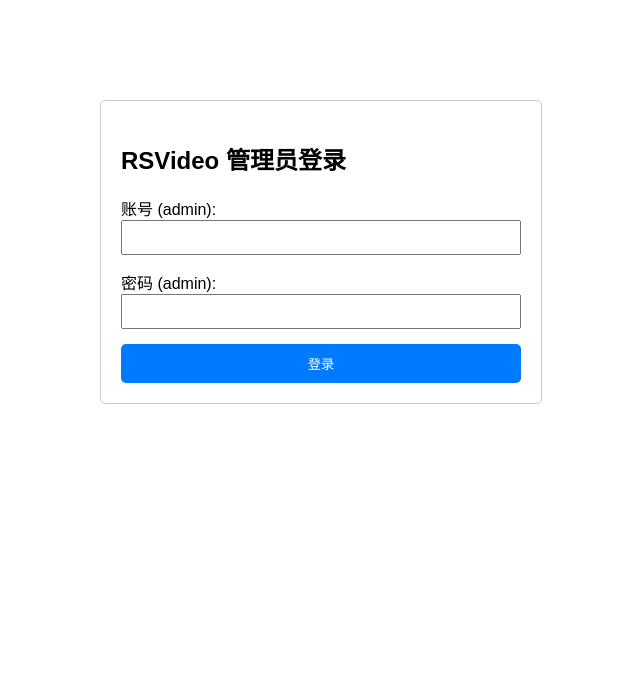
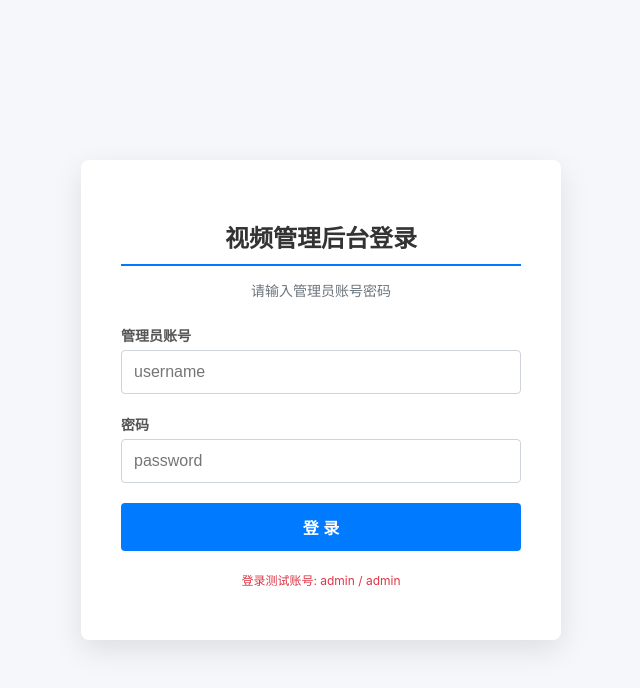
Before and after one commit to zyhgov/ruoshan-yinfa-video, a React (Vite) app: page /admin in a window 1280 px wide. Shown: the top 688 px of the page, without its empty margins (319-959 px from the left). Built offline with nearby package versions, Linux system fonts and the light colour scheme.

Commit message:
feat: 优化视频和链接列表功能

```diff
--- a/src/pages/AdminDashboard.jsx
+++ b/src/pages/AdminDashboard.jsx
@@ -1,4 +1,4 @@
-import React, { useState, useMemo, useCallback } from 'react';
+import React, { useState, useMemo, useCallback, useEffect } from 'react';
 import { useNavigate } from 'react-router-dom';
 import { v4 as uuidv4 } from 'uuid';
 
@@ -6,8 +6,8 @@ import { v4 as uuidv4 } from 'uuid';
 // 核心配置与常量
 // -------------------------------------------------------------------------
 const BASE_PATH = '';
+// 检查当前环境是否为只读模式 (非 localhost 视为线上环境)
 const isReadOnlyMode = !window.location.host.includes('localhost');
-const STORAGE_KEY = 'rsvideo_video_list';
 
 // 固定的档期分类列表
 const CATEGORY_MAP = {
@@ -24,26 +24,51 @@ const CATEGORY_OPTIONS = [
 ];
 
 // ----------------------------------------------------
-// 辅助函数：Local Storage 数据读写
+// 辅助函数：数据读写（基于 JSON 文件）
 // ----------------------------------------------------
-const loadVideos = () => {
+
+// 异步加载视频列表数据
+const loadVideos = async () => {
+  // 尝试从项目根目录的 video_list.json 加载数据
   try {
-    const data = localStorage.getItem(STORAGE_KEY);
-    const parsedData = data ? JSON.parse(data) : [];
-    return Array.isArray(parsedData) ? parsedData : [];
+    const response = await fetch('/video_list.json');
+
+    // 如果文件不存在或加载失败 (如第一次运行)，返回空数组
+    if (!response.ok) {
+      console.warn("未找到 /video_list.json 文件或加载失败。将使用空列表。");
+      return [];
+    }
+
+    const data = await response.json();
+    return Array.isArray(data) ? data : [];
   } catch (error) {
-    console.error("Error loading videos from localStorage:", error);
+    console.error("加载 video_list.json 失败:", error);
     return [];
   }
 };
 
-const saveVideos = (videos) => {
-  try {
-    localStorage.setItem(STORAGE_KEY, JSON.stringify(videos));
-  } catch (error) {
-    console.error("Error saving videos to localStorage:", error);
-    alert("警告：本地存储失败，您的数据可能未保存！");
-  }
+// 触发 JSON 文件下载（用于保存数据）
+const downloadJsonFile = (data) => {
+    const jsonContent = JSON.stringify(data, null, 2);
+    const blob = new Blob([jsonContent], { type: 'application/json' });
+    const url = URL.createObjectURL(blob);
+    const a = document.createElement('a');
+    const fileName = 'video_list.json';
+
+    a.href = url;
+    a.download = fileName;
+    document.body.appendChild(a);
+    a.click();
+    document.body.removeChild(a);
+    URL.revokeObjectURL(url);
+
+    alert(`
+        📢 列表数据文件已生成并下载: ${fileName}。
+
+        👉 **重要！请手动操作：**
+        1. 将下载的 \`${fileName}\` **移动到您 Git 仓库的根目录下**。
+        2. 将此文件与您的代码一起提交并推送到 GitHub！
+    `);
 };
 
 
@@ -53,7 +78,10 @@ const saveVideos = (videos) => {
 
 function AdminDashboard() {
   const navigate = useNavigate();
-  const [videos, setVideos] = useState(loadVideos);
+  // 状态用于存储视频列表和加载状态
+  const [videos, setVideos] = useState([]);
+  const [loading, setLoading] = useState(true);
+
   const [searchTerm, setSearchTerm] = useState('');
   const [selectedCategory, setSelectedCategory] = useState('');
   const [formData, setFormData] = useState({
@@ -65,8 +93,19 @@ function AdminDashboard() {
     expiryDate: '',
   });
 
+  // 使用 useEffect 钩子在组件加载时异步获取数据
+  useEffect(() => {
+    loadVideos().then(data => {
+      setVideos(data);
+      setLoading(false);
+    }).catch(() => {
+        setLoading(false);
+    });
+  }, []);
+
+
   // ----------------------------------------
-  // 业务逻辑函数 (省略不变的代码块)
+  // 业务逻辑函数
   // ----------------------------------------
 
   const handleLogout = useCallback(() => {
@@ -85,21 +124,13 @@ function AdminDashboard() {
     setFormData(prev => ({ ...prev, [name]: value }));
   }, []);
 
-  const handleSearchChange = useCallback((e) => {
-    setSearchTerm(e.target.value);
-  }, []);
-
-  const handleCategoryFilterChange = useCallback((e) => {
-    setSelectedCategory(e.target.value);
-  }, []);
-
   const handleEdit = useCallback((video) => {
     if (isReadOnlyMode) return;
     setFormData(video);
   }, []);
 
 
-  // 文件下载生成逻辑 (重点更新部分：全宽视频 + 顶部导航栏)
+  // 文件下载生成逻辑 (全宽视频 + 顶部导航栏)
   const downloadHtmlFile = useCallback((data) => {
     const { title, videoUrl, htmlName, category, expiryDate } = data;
 
@@ -399,7 +430,7 @@ const htmlContent = `<!DOCTYPE html>
 </body>
 </html>`;
 
-    // 触发浏览器下载
+    // 触发浏览器下载 HTML 文件
     const blob = new Blob([htmlContent], { type: 'text/html' });
     const url = URL.createObjectURL(blob);
     const a = document.createElement('a');
@@ -413,13 +444,12 @@ const htmlContent = `<!DOCTYPE html>
     URL.revokeObjectURL(url);
 
     alert(`
-        ✅ 文件已生成并下载: ${fileName}。
+        ✅ HTML 文件已生成并下载: ${fileName}。
 
         👉 **请手动操作 (由于浏览器安全限制，无法自动创建文件夹):**
         1. 确保 Git 仓库根目录有 \`video\` 文件夹。
         2. 如果 \`video/${category}/\` 不存在，请手动创建。
         3. 将下载的 \`${fileName}\` 移动到本地 \`video/${category}/\` 文件夹中。
-        4. 最后，使用 Git 提交并推送。
     `);
   }, []);
 
@@ -433,7 +463,6 @@ const htmlContent = `<!DOCTYPE html>
         return;
     }
 
-    // 检查 category 是否在常量列表中
     if (!Object.values(CATEGORY_MAP).includes(category)) {
         alert(`档期分类代码 ${category} 无效！请使用预设的分类代码。`);
         return;
@@ -458,10 +487,15 @@ const htmlContent = `<!DOCTYPE html>
         alert('视频信息已新增！');
     }
 
+    // 1. 更新状态
     setVideos(updatedVideos);
-    saveVideos(updatedVideos);
 
+    // 2. 自动下载 HTML 文件
     downloadHtmlFile({ ...formData, generatedLink });
+
+    // 3. 自动下载最新的 JSON 列表文件 (核心数据保存逻辑)
+    downloadJsonFile(updatedVideos);
+
     resetForm();
   }, [formData, videos, downloadHtmlFile, resetForm]);
 
@@ -469,10 +503,13 @@ const htmlContent = `<!DOCTYPE html>
   const handleDelete = useCallback((id) => {
     if (isReadOnlyMode) return;
 
-    if (window.confirm('确定要删除这条链接吗？\n\n警告：这只会删除本地记录，你需要手动从您的 Git 仓库中删除对应的 HTML 文件！')) {
+    if (window.confirm('确定要删除这条链接吗？\n\n警告：这只会删除列表记录，你需要手动从您的 Git 仓库中删除对应的 HTML 文件！同时会自动下载新的 JSON 列表文件，请手动提交！')) {
         const updatedVideos = videos.filter(v => v.id !== id);
         setVideos(updatedVideos);
-        saveVideos(updatedVideos);
+
+        // 自动下载最新的 JSON 列表文件
+        downloadJsonFile(updatedVideos);
+
         alert('✅ 链接已删除！请记得手动删除本地文件并提交 Git。');
     }
   }, [videos]);
@@ -485,8 +522,17 @@ const htmlContent = `<!DOCTYPE html>
       .catch(err => console.error('复制失败:', err));
   }, []);
 
+
+  const handleSearchChange = useCallback((e) => {
+    setSearchTerm(e.target.value);
+  }, []);
+
+  const handleCategoryFilterChange = useCallback((e) => {
+    setSelectedCategory(e.target.value);
+  }, []);
+
   // ----------------------------------------
-  // 数据计算与渲染 (保持不变)
+  // 数据计算与渲染
   // ----------------------------------------
 
   const filteredVideos = useMemo(() => {
@@ -503,7 +549,16 @@ const htmlContent = `<!DOCTYPE html>
     return result;
   }, [videos, searchTerm, selectedCategory]);
 
-  // 渲染表单
+  if (loading) {
+      return (
+          <div style={{ padding: '50px', textAlign: 'center', fontSize: '20px' }}>
+              正在加载视频列表数据... 请确保项目根目录有 video_list.json 文件。
+          </div>
+      );
+  }
+
+
+  // 渲染表单 (样式代码省略，保持不变)
   const renderForm = () => (
     <form onSubmit={handleSubmit} style={{
         border: '1px solid #ddd',
@@ -540,7 +595,7 @@ const htmlContent = `<!DOCTYPE html>
       {!isReadOnlyMode && (
         <div style={{ marginTop: '20px', borderTop: '1px solid #eee', paddingTop: '15px' }}>
             <button type="submit" style={{ ...buttonStyle, backgroundColor: formData.id ? '#ffc107' : '#28a745' }}>
-                {formData.id ? '更新并下载文件' : '新增并下载文件'}
+                {formData.id ? '更新并下载文件 (HTML+JSON)' : '新增并下载文件 (HTML+JSON)'}
             </button>
             {formData.id && (
                 <button type="button" onClick={resetForm} style={{ ...buttonStyle, backgroundColor: '#6c757d', marginLeft: '10px' }}>
@@ -554,7 +609,7 @@ const htmlContent = `<!DOCTYPE html>
     </form>
   );
 
-  // 渲染列表
+  // 渲染列表 (样式代码省略，保持不变)
   const renderList = () => (
     <div>
       <h3 style={{ borderBottom: '2px solid #007bff', paddingBottom: '10px', color: '#333' }}>已生成的 HTML 链接列表 ({filteredVideos.length} / {videos.length} 条)</h3>
@@ -698,6 +753,15 @@ const htmlContent = `<!DOCTYPE html>
                     <li key={value}>{label} 对应代码: **{value}**</li>
                 ))}
             </ul>
+        <br/> 2. **文件放置:** 请手动将生成的 HTML 文件放置在本地 Git 仓库的 **`video/档期分类/`** 目录下，并将下载的 **`video_list.json`** 移动到**项目根目录**。
+        <br/> 3. **Cloudflare Pages 修复 (重要):** 为了让视频链接不返回 404，请确保在 **项目根目录**下创建 **`_redirects`** 文件，并包含以下内容：
+        <pre style={{ backgroundColor: '#fff', padding: '10px', border: '1px solid #ddd', overflowX: 'auto' }}>
+            <code>
+                # 允许直接访问 video 文件夹下的所有 HTML 文件<br/>
+                /video/* /video/:splat    200
+            </code>
+        </pre>
+        <br/> **最后，请将所有更改过的文件和下载的 JSON 文件一起提交并推送到 GitHub。**
       </p>
     </div>
   );
--- a/src/pages/Login.jsx
+++ b/src/pages/Login.jsx
@@ -8,6 +8,7 @@ function Login() {
 
   // 检查是否已登录：如果已登录，直接跳转到 dashboard
   useEffect(() => {
+    // 使用固定的 Token 检查登录状态
     if (localStorage.getItem('authToken') === 'logged_in_admin_token') {
       navigate('/admin/dashboard', { replace: true });
     }
@@ -15,45 +16,134 @@ function Login() {
 
   const handleSubmit = (e) => {
     e.preventDefault();
-    // 检查账号密码：admin, admin
-    if (username === 'admin' && password === 'admin') {
+
+    // 硬编码的账号密码：admin / admin
+    const ADMIN_USER = 'admin';
+    const ADMIN_PASS = 'admin';
+
+    if (username === ADMIN_USER && password === ADMIN_PASS) {
       // 登录成功：设置 Token 并跳转
       localStorage.setItem('authToken', 'logged_in_admin_token');
       navigate('/admin/dashboard', { replace: true });
     } else {
-      alert('账号或密码错误：请使用 admin / admin');
+      alert(`账号或密码错误：请使用 ${ADMIN_USER} / ${ADMIN_PASS}`);
     }
   };
 
   return (
-    <div style={{ maxWidth: '400px', margin: '100px auto', padding: '20px', border: '1px solid #ccc', borderRadius: '5px' }}>
-      <h2>RSVideo 管理员登录</h2>
+    <div style={styles.pageContainer}>
+      <div style={styles.loginCard}>
+        <h2 style={styles.title}>视频管理后台登录</h2>
+        <p style={styles.subtitle}>请输入管理员账号密码</p>
+
         <form onSubmit={handleSubmit}>
-        <div style={{ marginBottom: '15px' }}>
-          <label htmlFor="username">账号 (admin):</label>
+
+          <div style={styles.inputGroup}>
+            <label htmlFor="username" style={styles.label}>管理员账号</label>
             <input
               id="username"
               type="text"
               value={username}
               onChange={(e) => setUsername(e.target.value)}
-            style={{ width: '100%', padding: '8px', boxSizing: 'border-box' }}
+              style={styles.input}
+              placeholder="username"
+              required
             />
           </div>
-        <div style={{ marginBottom: '15px' }}>
-          <label htmlFor="password">密码 (admin):</label>
+
+          <div style={styles.inputGroup}>
+            <label htmlFor="password" style={styles.label}>密码</label>
             <input
               id="password"
               type="password"
               value={password}
               onChange={(e) => setPassword(e.target.value)}
-            style={{ width: '100%', padding: '8px', boxSizing: 'border-box' }}
+              style={styles.input}
+              placeholder="password"
+              required
             />
           </div>
-        <button type="submit" style={{ width: '100%', padding: '10px', backgroundColor: '#007bff', color: 'white', border: 'none', borderRadius: '5px', cursor: 'pointer' }}>
-          登录
+
+          <button type="submit" style={styles.button}>
+            登 录
           </button>
+
+          <p style={styles.note}>登录测试账号: admin / admin</p>
         </form>
+      </div>
     </div>
   );
 }
+
+// 样式定义
+const styles = {
+  pageContainer: {
+    display: 'flex',
+    justifyContent: 'center',
+    alignItems: 'center',
+    minHeight: '100vh',
+    backgroundColor: '#f5f7fa',
+    fontFamily: '-apple-system, BlinkMacSystemFont, "Segoe UI", Roboto, Helvetica, Arial, sans-serif',
+  },
+  loginCard: {
+    width: '100%',
+    maxWidth: '400px',
+    padding: '40px',
+    backgroundColor: 'white',
+    borderRadius: '8px',
+    boxShadow: '0 10px 30px rgba(0, 0, 0, 0.1)',
+  },
+  title: {
+    textAlign: 'center',
+    color: '#333',
+    marginBottom: '8px',
+    fontSize: '24px',
+    borderBottom: '2px solid #007bff',
+    paddingBottom: '10px',
+  },
+  subtitle: {
+    textAlign: 'center',
+    color: '#6c757d',
+    marginBottom: '25px',
+    fontSize: '14px',
+  },
+  inputGroup: {
+    marginBottom: '20px',
+  },
+  label: {
+    display: 'block',
+    marginBottom: '5px',
+    fontWeight: '600',
+    fontSize: '14px',
+    color: '#555',
+  },
+  input: {
+    width: '100%',
+    padding: '12px',
+    border: '1px solid #ced4da',
+    borderRadius: '4px',
+    fontSize: '16px',
+    boxSizing: 'border-box',
+    transition: 'border-color 0.3s',
+  },
+  button: {
+    width: '100%',
+    padding: '12px',
+    backgroundColor: '#007bff',
+    color: 'white',
+    border: 'none',
+    borderRadius: '4px',
+    cursor: 'pointer',
+    fontSize: '16px',
+    fontWeight: 'bold',
+    transition: 'background-color 0.3s',
+  },
+  note: {
+    marginTop: '20px',
+    textAlign: 'center',
+    fontSize: '12px',
+    color: '#dc3545',
+  }
+};
+
 export default Login;
```
Also changed, not shown: video/gybnx/gybnx28.html (+6 -6 lines), video_list.json (added, +11 -0 lines), 1 other file (tests, documents, lock files or other folders). Lines whose indentation alone changed are shown as unchanged.
